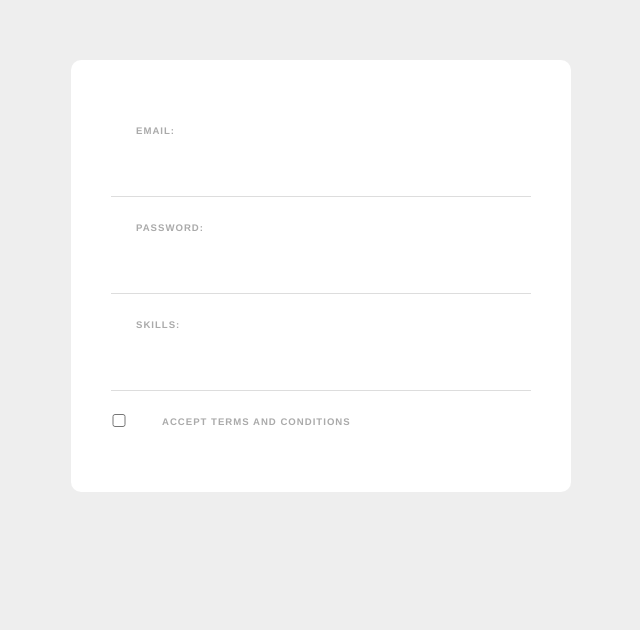
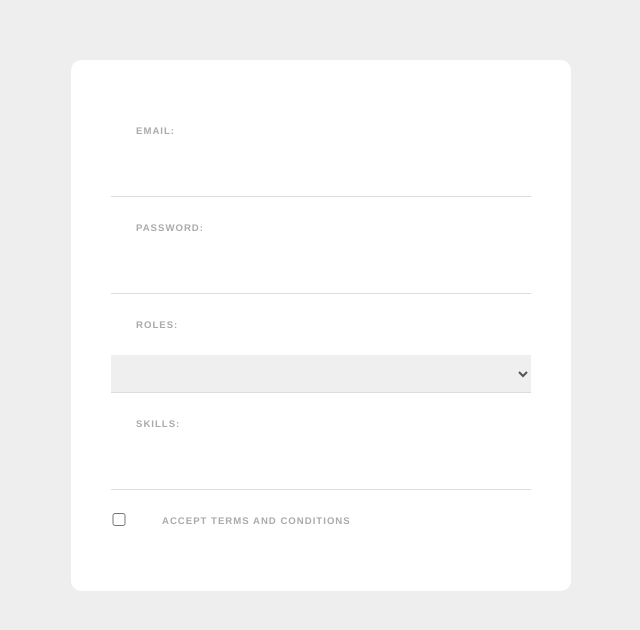
Before and after one commit to errea/VueForm, a Vue app: page / in a window 1280 px wide. Shown: the top 630 px of the page, without its empty margins (319-959 px from the left). Built offline with nearby package versions, Linux system fonts and the light colour scheme.

Commit message:
Add Role section dropdown to form

```diff
--- a/src/components/SignupForm.vue
+++ b/src/components/SignupForm.vue
@@ -5,6 +5,15 @@
 
     <label>Password:</label>
     <input type="password" required v-model="password" />
+
+    <label>Roles:</label>
+    <select v-model="vaule">
+      <option value="web developer">Web Developer</option>
+      <option value="designer">Designer</option>
+      <option value="Human">Human Resources Manager</option>
+      <option value="support">Technical Support</option>
+      <option value="recuriter">Technical recuriter</option>
+    </select>
 
     <label>Skills:</label>
     <input type="text" v-model="topSkills" />
```
